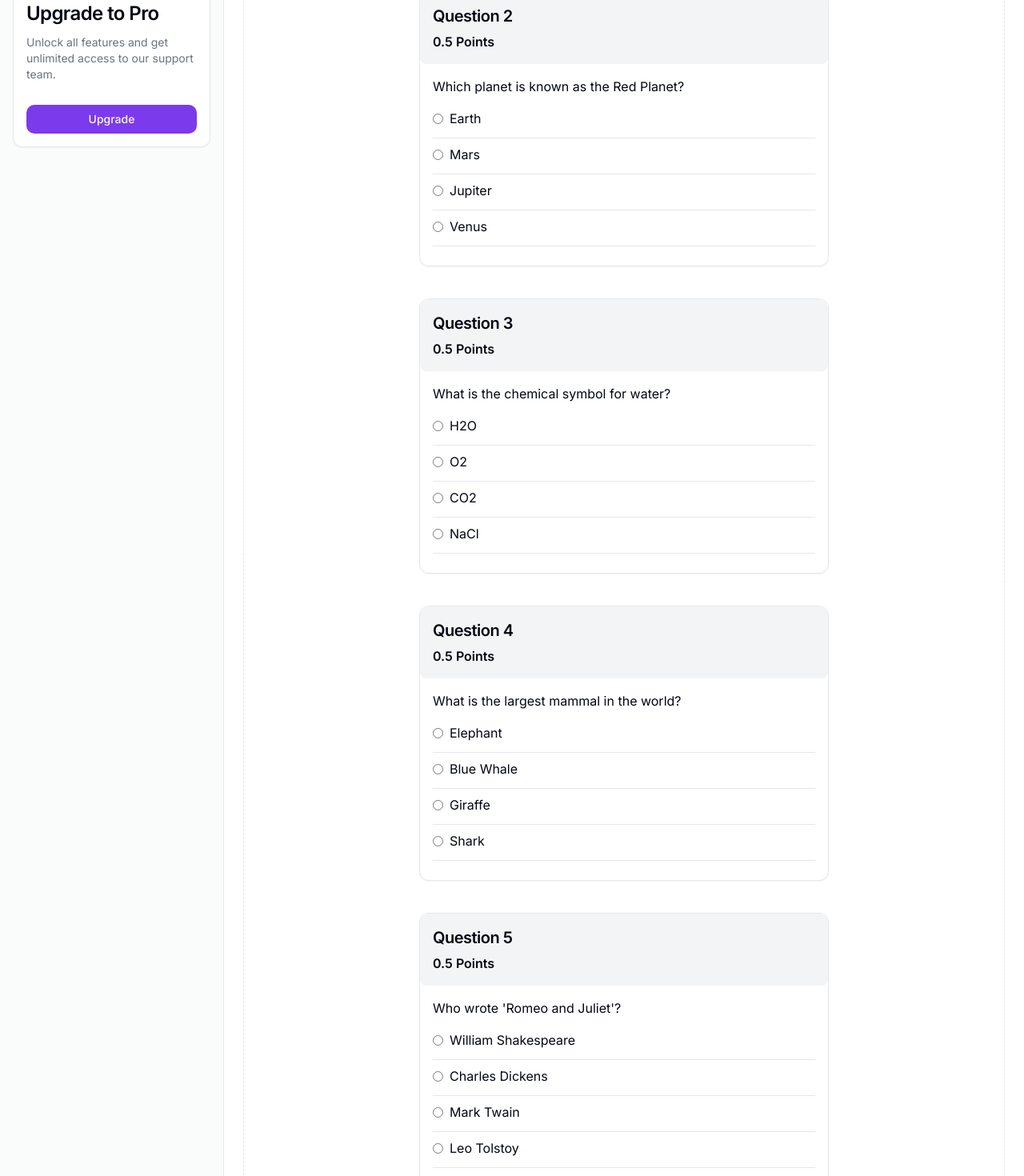
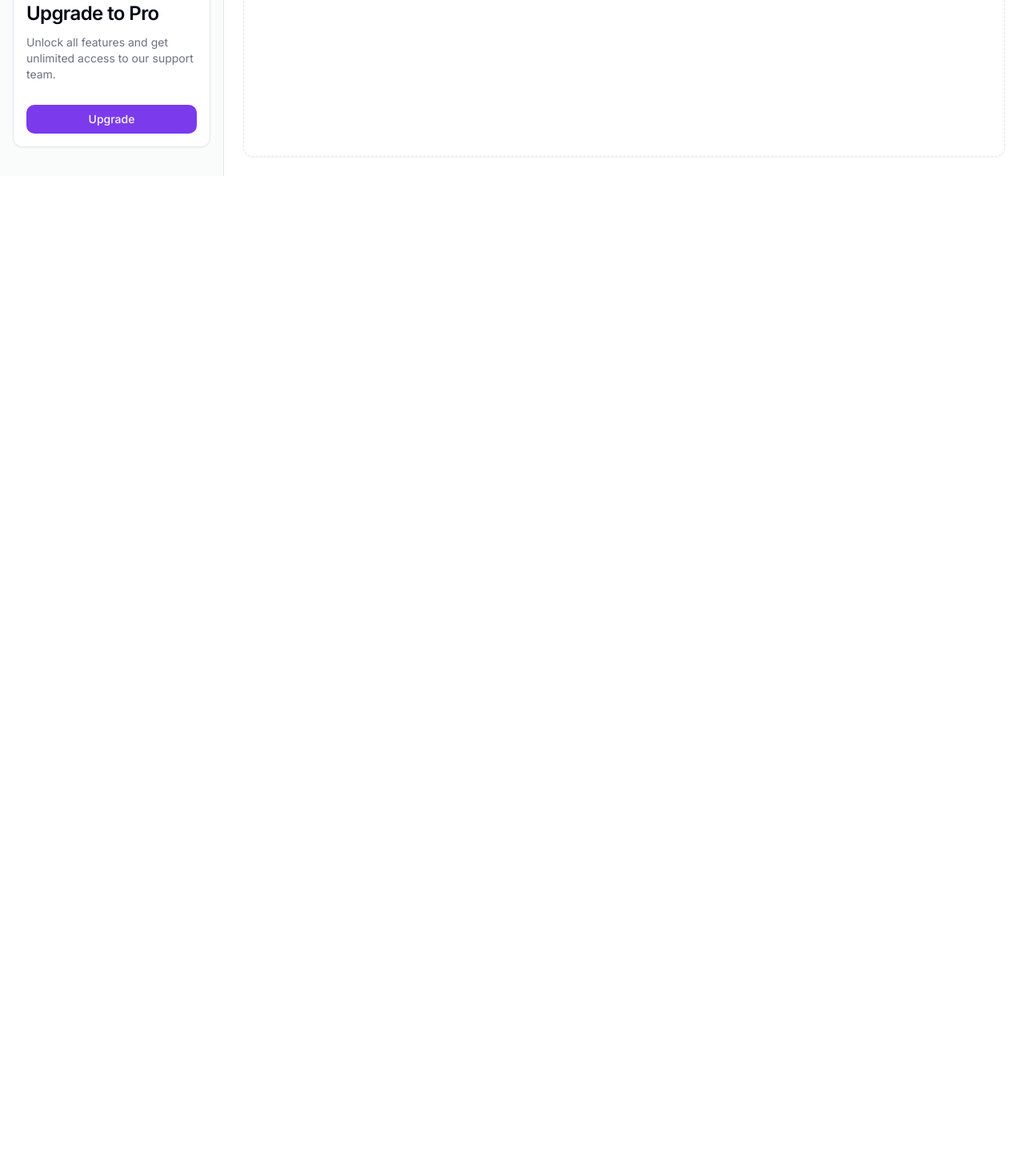
Before and after one commit to khushbuoswal/SIS, a Next.js app: page /quiz in a window 1280 px wide. Shown: the part 580-2050 px from the top of the page at 80% size. After the commit the page ends 800 px from the top, so only its background shows below. Built offline with nearby package versions, Linux system fonts and the light colour scheme.

Commit message:
display generated quiz questions

```diff
--- a/src/app/quiz/page.tsx
+++ b/src/app/quiz/page.tsx
@@ -30,49 +30,59 @@ import {
 } from "@/components/ui/dropdown-menu";
 import { Input } from "@/components/ui/input";
 import { Label } from "@/components/ui/label";
-import { useState } from "react";
+import { useEffect, useState } from "react";
 import { Sheet, SheetContent, SheetTrigger } from "@/components/ui/sheet";
 import QuizCard from "@/components/ui/quiz-card";
 import { ScrollArea } from "@/components/ui/scroll-area";
 
 export default function Quiz() {
-  const quizData = [
-    {
-      questionNumber: 1,
-      question: "What is the capital of France?",
-      options: ["Paris", "London", "Berlin", "Madrid"],
-      points: 0.5,
-    },
-    {
-      questionNumber: 2,
-      question: "Which planet is known as the Red Planet?",
-      options: ["Earth", "Mars", "Jupiter", "Venus"],
-      points: 0.5,
-    },
-    {
-      questionNumber: 3,
-      question: "What is the chemical symbol for water?",
-      options: ["H2O", "O2", "CO2", "NaCl"],
-      points: 0.5,
-    },
-    {
-      questionNumber: 4,
-      question: "What is the largest mammal in the world?",
-      options: ["Elephant", "Blue Whale", "Giraffe", "Shark"],
-      points: 0.5,
-    },
-    {
-      questionNumber: 5,
-      question: "Who wrote 'Romeo and Juliet'?",
-      options: [
-        "William Shakespeare",
-        "Charles Dickens",
-        "Mark Twain",
-        "Leo Tolstoy",
-      ],
-      points: 0.5,
-    },
-  ];
+  // const quizData = [
+  //   {
+  //     questionNumber: 1,
+  //     question: "What is the capital of France?",
+  //     options: ["Paris", "London", "Berlin", "Madrid"],
+  //     points: 0.5,
+  //   },
+  //   {
+  //     questionNumber: 2,
+  //     question: "Which planet is known as the Red Planet?",
+  //     options: ["Earth", "Mars", "Jupiter", "Venus"],
+  //     points: 0.5,
+  //   },
+  //   {
+  //     questionNumber: 3,
+  //     question: "What is the chemical symbol for water?",
+  //     options: ["H2O", "O2", "CO2", "NaCl"],
+  //     points: 0.5,
+  //   },
+  //   {
+  //     questionNumber: 4,
+  //     question: "What is the largest mammal in the world?",
+  //     options: ["Elephant", "Blue Whale", "Giraffe", "Shark"],
+  //     points: 0.5,
+  //   },
+  //   {
+  //     questionNumber: 5,
+  //     question: "Who wrote 'Romeo and Juliet'?",
+  //     options: [
+  //       "William Shakespeare",
+  //       "Charles Dickens",
+  //       "Mark Twain",
+  //       "Leo Tolstoy",
+  //     ],
+  //     points: 0.5,
+  //   },
+  // ];
+
+  const [quizData, setQuizData] = useState<any[]>([]);
+
+  useEffect(() => {
+    // Load quiz data from local storage
+    const savedQuizData = localStorage.getItem("quizQuestions");
+    if (savedQuizData) {
+      setQuizData(JSON.parse(savedQuizData));
+    }
+  }, []);
 
   return (
     <main className="flex flex-col justify-center items-center size-full">
@@ -227,7 +237,7 @@ export default function Quiz() {
             >
               <ScrollArea className="h-full w-full">
                 <div className="p-4 lg:p-6 mt-5">
-                  {quizData.map((quiz, index) => (
+                {/* {quizData.map((quiz, index) => (
                     <QuizCard
                       key={index}
                       questionNumber={quiz.questionNumber}
@@ -235,7 +245,14 @@ export default function Quiz() {
                       options={quiz.options}
                       points={quiz.points}
                     />
-                  ))}
+                  ))} */}
+                  {quizData ? (
+                    <pre>{quizData}</pre>
+                  ) : (
+                    <p>
+                      No quiz questions available. Please generate a quiz first.
+                    </p>
+                  )}
                   <div className="flex justify-center mt-6">
                     <Button className="mb-3 w-60">Submit Quiz</Button>
                   </div>
```
